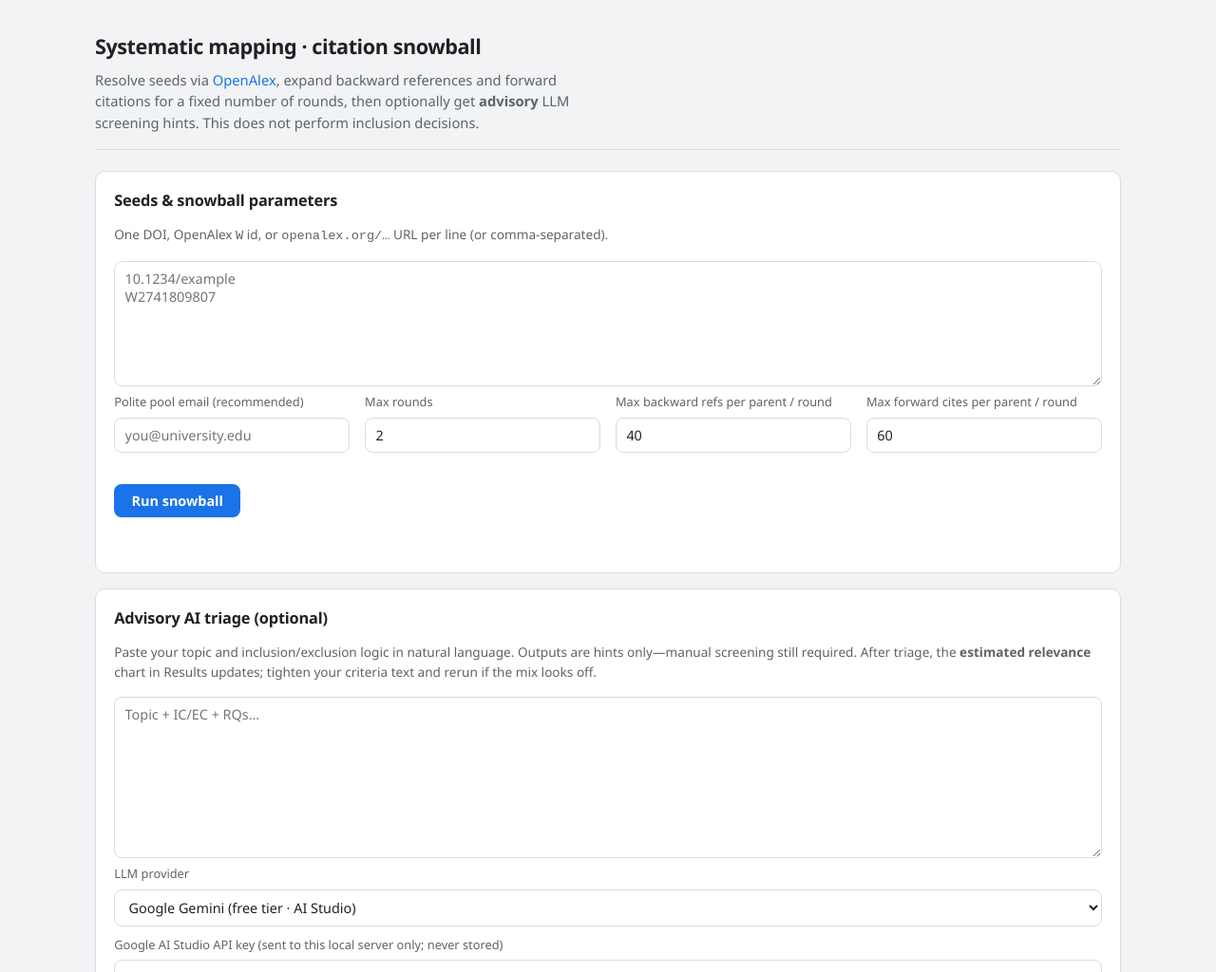
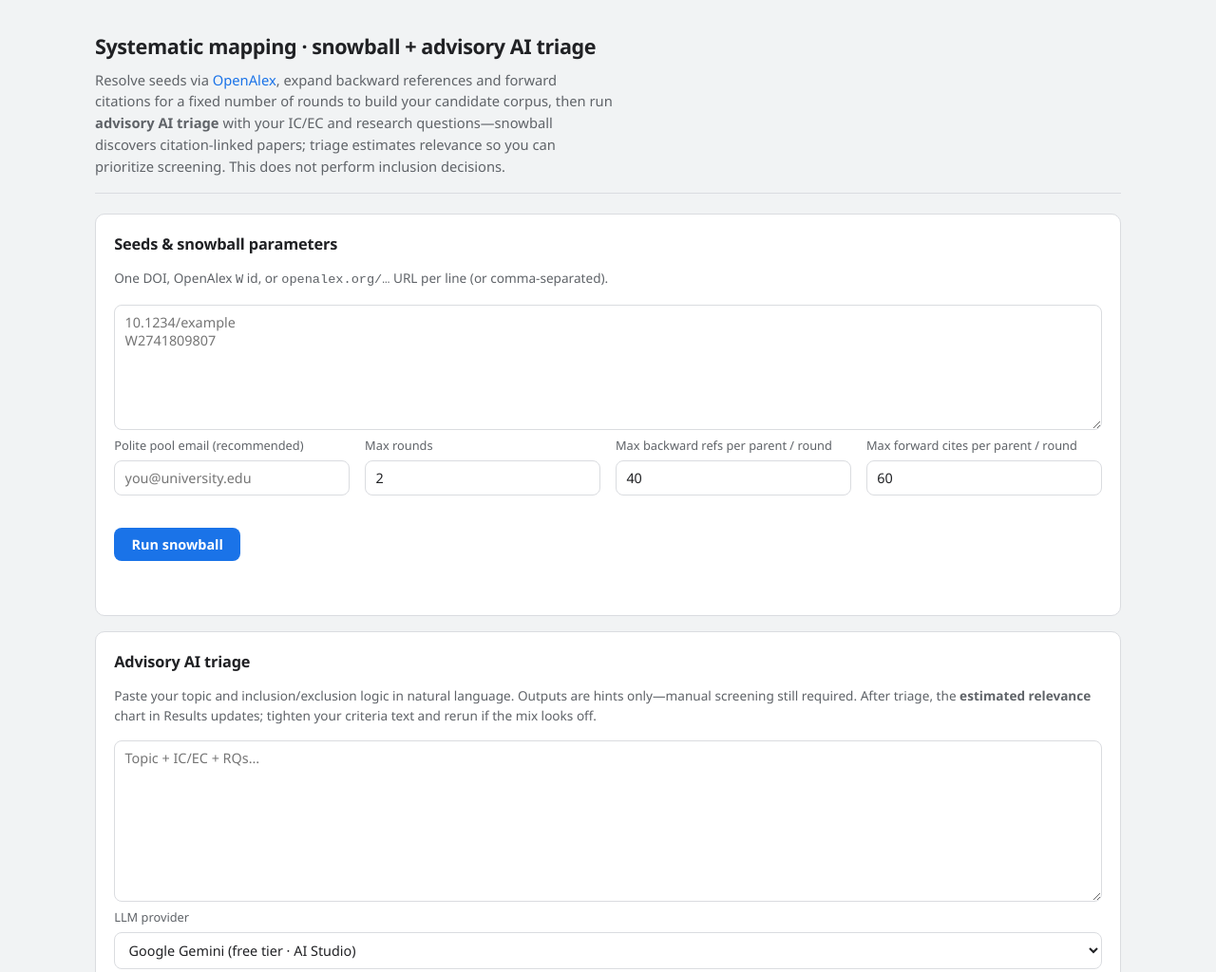
Before and after one commit to AyeshaAteeqBurney/sms-snowballing-with-triage, a website: page public/index.html in a window 1280 px wide. Shown: the top 1024 px of the page at 95% size. Drawn offline with nearby package versions, Linux system fonts and the light colour scheme.

Commit message:
Refactor README and UI to emphasize AI triage functionality
- Updated README.md to reflect the integration of AI triage in the project title and description.
- Modified app.js to clarify the role of Advisory AI triage in estimating relevance.
- Revised index.html to enhance the explanation of snowballing and triage processes, ensuring consistency in terminology and user guidance.

```diff
--- a/public/app.js
+++ b/public/app.js
@@ -187,7 +187,7 @@ function updateCharts(rows) {
     data = [rows.length];
     colors = [muted];
     captionEl.textContent =
-      `${rows.length} paper(s)—run Advisory AI triage above for estimated relevance bands.`;
+      `${rows.length} candidate paper(s)—Advisory AI triage above fills estimated relevance bands on this chart.`;
     summaryEl.textContent =
       "AI hints estimate fit to your IC/EC so you can prioritize manual screening faster (they are not inclusion decisions).";
   } else if (rel.totalLabeled === 0 && rel.emptyBand > 0) {
--- a/public/index.html
+++ b/public/index.html
@@ -4,17 +4,18 @@
   <meta charset="UTF-8" />
   <meta name="viewport" content="width=device-width, initial-scale=1" />
   <meta name="color-scheme" content="light dark" />
-  <title>SMS · OpenAlex snowball + triage</title>
+  <title>SMS · OpenAlex snowball + AI triage</title>
   <link rel="stylesheet" href="style.css" />
 </head>
 <body>
   <div class="wrap">
     <header>
-      <h1>Systematic mapping · citation snowball</h1>
+      <h1>Systematic mapping · snowball + advisory AI triage</h1>
       <p class="lede">
         Resolve seeds via <a href="https://openalex.org" target="_blank" rel="noreferrer">OpenAlex</a>,
-        expand backward references and forward citations for a fixed number of rounds, then optionally
-        get <strong>advisory</strong> LLM screening hints. This does not perform inclusion decisions.
+        expand backward references and forward citations for a fixed number of rounds to build your candidate corpus,
+        then run <strong>advisory AI triage</strong> with your IC/EC and research questions—snowball discovers citation-linked papers;
+        triage estimates relevance so you can prioritize screening. This does not perform inclusion decisions.
       </p>
     </header>
 
@@ -42,7 +43,7 @@ W2741809807"></textarea>
     </section>
 
     <section class="card">
-      <h2>Advisory AI triage (optional)</h2>
+      <h2>Advisory AI triage</h2>
       <p class="hint">
         Paste your topic and inclusion/exclusion logic in natural language. Outputs are hints only—manual screening still required.
         After triage, the <strong>estimated relevance</strong> chart in Results updates; tighten your criteria text and rerun if the mix looks off.
@@ -69,8 +70,8 @@ W2741809807"></textarea>
       <p class="hint"><span id="audit"></span></p>
       <p class="hint expansion-detail" id="expansionDetail"></p>
       <div class="callout" id="chartCallout">
-        <strong>Better relevance signal:</strong> Snowballing only discovers citation-linked papers; it does not measure topic fit.
-        Run <strong>Advisory AI triage</strong> above with your IC/EC and RQs so the chart below can show an <em>estimated</em> relevance mix (advisory—manual screening stays authoritative).
+        <strong>Why triage matters:</strong> Snowballing finds citation-linked papers but not topic fit by itself.
+        <strong>Advisory AI triage</strong> above turns your corpus into an <em>estimated</em> relevance mix for the chart below (advisory—manual screening stays authoritative).
       </div>
       <div class="chart-grid">
         <div class="chart-box">
@@ -82,7 +83,7 @@ W2741809807"></textarea>
         </div>
         <div class="chart-box">
           <h3>Estimated relevance (AI triage)</h3>
-          <p class="chart-caption" id="relevanceCaption">Run snowball, then triage to populate this chart.</p>
+          <p class="chart-caption" id="relevanceCaption">Populate after snowball + triage—this chart is the triage signal.</p>
           <div class="chart-canvas-wrap">
             <canvas id="chartRelevance" height="220"></canvas>
           </div>
```
Also changed, not shown: README.md.
